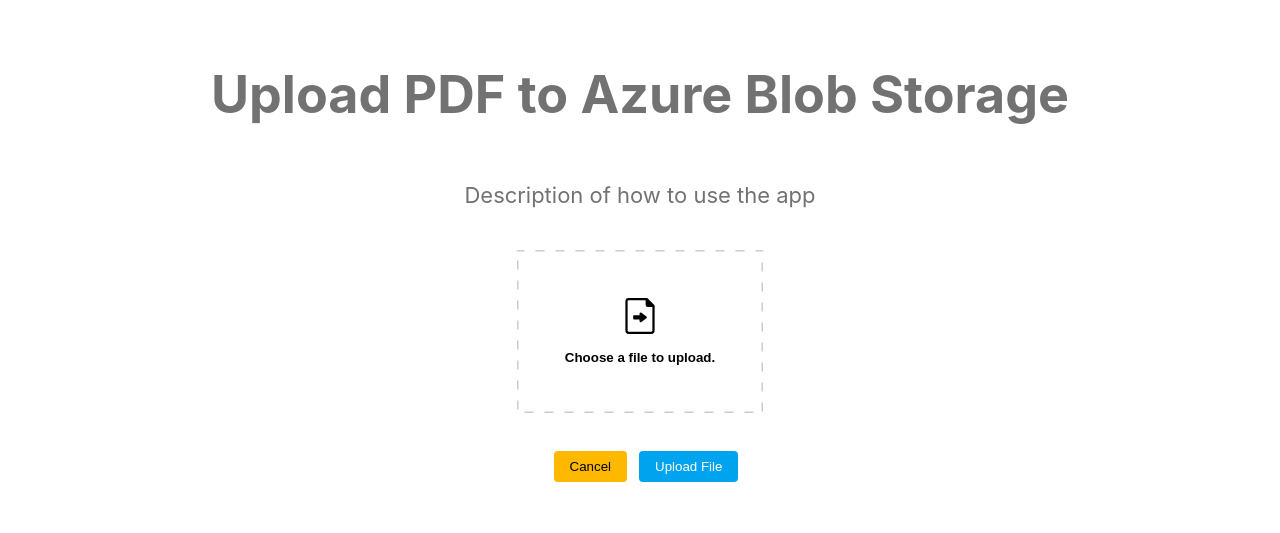
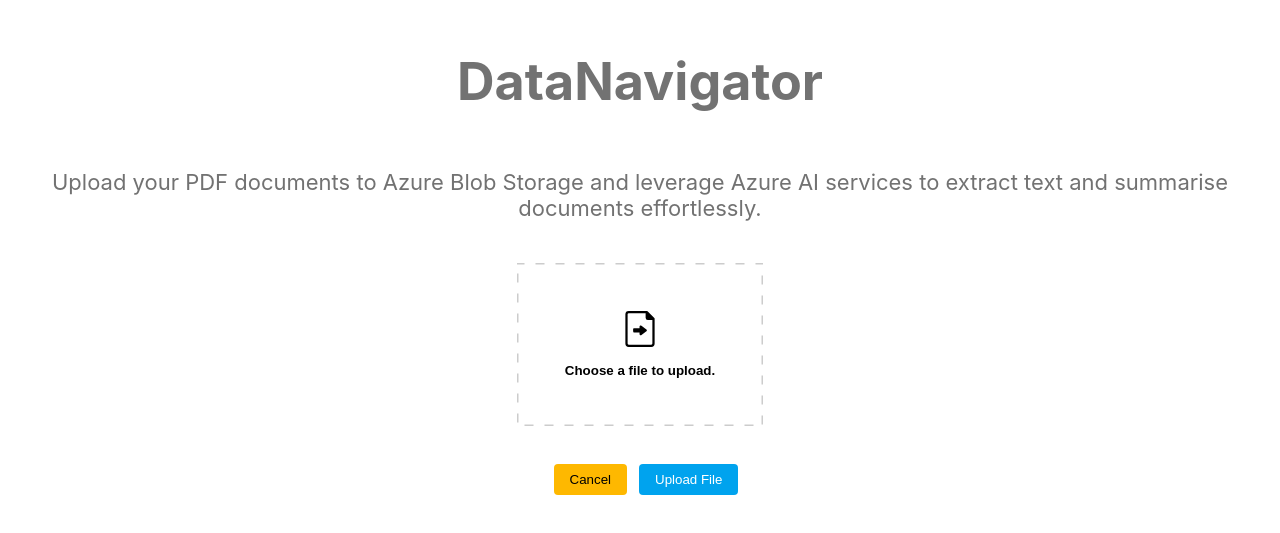
Before and after one commit to aa3281/data-navigator, a React (Create React App) app: page / in a window 1280 px wide. Shown: the part 133-666 px from the top of the page. Built offline with nearby package versions, Linux system fonts and the light colour scheme.

Commit message:
Update Header and Paragraph

```diff
--- a/package.json
+++ b/package.json
@@ -3,6 +3,7 @@
   "version": "0.1.0",
   "private": true,
   "dependencies": {
+    "@azure/ai-form-recognizer": "^5.0.0",
     "@azure/storage-blob": "^12.23.0",
     "@testing-library/jest-dom": "^5.17.0",
     "@testing-library/react": "^13.4.0",
--- a/src/App.js
+++ b/src/App.js
@@ -5,8 +5,10 @@
   return (
     <div className="App">
       <header className="App-header">
-        <h1>Upload PDF to Azure Blob Storage</h1>
-        <p>Description of how to use the app</p>
+        <h1>DataNavigator</h1>
+        <p>
+          Upload your PDF documents to Azure Blob Storage and leverage Azure AI services to extract text and summarise documents effortlessly.
+        </p>
         <FileUpload />
       </header>
     </div>
--- a/src/FileUpload.js
+++ b/src/FileUpload.js
@@ -11,11 +11,6 @@
   };
 
   const handleFileUpload = async () => {
-    // if (file) {
-    //   setMessage(`File "${file.name}" uploaded successfully.`);
-    // } else {
-    //   setMessage('Please select a file to upload');
-    // }
     if (file) {
       try {
         const response = await uploadFileToBlob(file);
```
Also changed, not shown: 1 other file (tests, documents, lock files or other folders).
